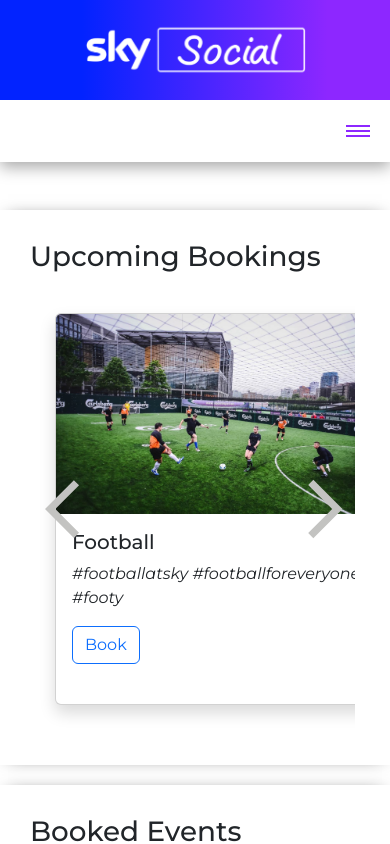
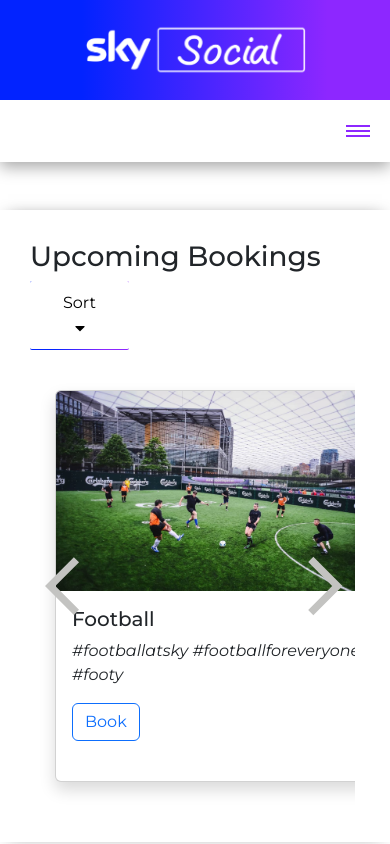
Before and after one commit to QA-Instructor/SkySocial, a React (Create React App) app in the folder frontend/: page /MyEvents in a window 390 px wide. Shown: the top 844 px of the page. Built offline with nearby package versions, Linux system fonts and the light colour scheme.

Commit message:
FIX: sort button polished

```diff
--- a/frontend/src/CSS/sortMenu.css
+++ b/frontend/src/CSS/sortMenu.css
@@ -2,6 +2,11 @@
     position: relative;
     z-index: 3;
     width: 30%;
+    background: linear-gradient(white, white) padding-box, linear-gradient(90deg, rgba(2, 35, 255, 1) 25%, rgba(141, 39, 255, 1) 75%)border-box;
+    border-bottom: 1px solid transparent;
+    text-align: center;
+    border-radius: 2px;
+    padding: 10px 0;
 }
 
 .sort-menu-dropdown-toggle {
@@ -15,15 +20,17 @@
     display: flex;
     flex-direction: column;
     position: absolute;
-    background-color: white;
+    background: linear-gradient(white, white) padding-box, linear-gradient(90deg, rgba(2, 35, 255, 1) 25%, rgba(141, 39, 255, 1) 75%)border-box;
+    border-bottom: 5px solid transparent;
     box-shadow: 0 8px 16px rgba(0, 0, 0, 0.1);
-    margin-top: 10px;
+    margin-top: 14px;
     padding: 0;
     list-style: none;
     border-radius: 4px;
     width: 100%;
     z-index: 3;
 }
+
 
 .sort-menu-dropdown-menu ul{
     list-style: none;
--- a/frontend/src/Components/CreateEventForm.jsx
+++ b/frontend/src/Components/CreateEventForm.jsx
@@ -92,11 +92,11 @@ const CreateEventForm = () => {
 
                   </div>
                   <FloatingLabel contentId="floatingInput" label="Tags (Social,Football,Allages) " className="mb-3 create-event-form-participant-field">
-                      <Form.Control type="text" placeholder="Tags (Social,Football,Allages) " name="eventTags" onChange={e => handleChange(e.target.name, e.target.value)} />
+                      <Form.Control type="text" placeholder="Tags (Social,Football,Allages) " name="tags" onChange={e => handleChange(e.target.name, e.target.value)} />
                       </FloatingLabel>
                   <br/>
             <FloatingLabel>
-                Email confirmations: <input type='checkbox' name='emailConfirmations' onChange={e => handleChange(e.target.name, e.target.value)}/>
+                Email confirmations: <input type='checkbox' name='emailConfirmation' onChange={e => handleChange(e.target.name, e.target.value)}/>
             </FloatingLabel>
             <Button variant="success" className='create-event-form-button' onClick={onSubmitForm}>Create Event</Button>{' '}
         </Form>
--- a/frontend/src/Components/MyEvents.jsx
+++ b/frontend/src/Components/MyEvents.jsx
@@ -4,6 +4,7 @@ import events from '../resources/skySocial.json'
 import EventsRail from './EventsRail'
 import EventTile from './EventTile'
 import '../resources/myEvents.css'
+import SortMenu from './SortMenu'
 export const MyEvents = () => {
 
     const [upcomingEventList, setUpcomingEventList] = useState([]);
@@ -23,6 +24,10 @@ export const MyEvents = () => {
     <div className='my-events-page'>
         <div className='my-events-container'>
             <h1>Upcoming Bookings</h1>
+            <div className='sort-container'>
+                <SortMenu />
+            </div>
+
             <EventsRail>
             {upcomingEventTiles}
             </EventsRail>
--- a/frontend/src/Components/ProfileForm.jsx
+++ b/frontend/src/Components/ProfileForm.jsx
@@ -40,7 +40,6 @@ const ProfileForm = ({user}) => {
 
         <div className='user-icon'><FaRegUserCircle /></div>
         <h1>Profile</h1>
-
             <div className='profile-form-input-container'>
               <input type='text' className="form-control profile-form-input-field" name="firstName" disabled={isDisabled} defaultValue={user.firstName} onChange={e => onFormChange(e.target.name, e.target.value)} />
               <input type='text' className="form-control profile-form-input-field" name="lastName" disabled={isDisabled} defaultValue={user.lastName} onChange={e => onFormChange(e.target.name, e.target.value)} />
@@ -50,8 +49,8 @@ const ProfileForm = ({user}) => {
               <input type='tel' className="form-control profile-form-input-field" name="phone" disabled={isDisabled} defaultValue={user.phone} onChange={e => onFormChange(e.target.name, e.target.value)} />
             </div>
             <div className='profile-control-button-container'>
-              <button id="deleteBtn" type="button" className='btn btn-danger profile-form-control-btn'>Delete Account</button>
-              <button id="logoutBtn" className='btn btn-warning rofile-form-control-btn'>Logout</button>
+              <button id="deleteBtn" type="button" className='btn btn-danger form-submit-button'>Delete Account</button>
+              <button id="logoutBtn" className='btn form-submit-button'>Logout</button>
             </div>
 
         </form>
--- a/frontend/src/Components/SortMenu.jsx
+++ b/frontend/src/Components/SortMenu.jsx
@@ -3,12 +3,12 @@ import "bootstrap/dist/css/bootstrap.min.css";
 import '../CSS/sortMenu.css';
 import { LiaSortAlphaDownSolid } from "react-icons/lia";
 import { LiaSortAlphaUpSolid } from "react-icons/lia";
-
+import { FaCaretDown,FaCaretUp } from "react-icons/fa";
 
 //Pass function into state. The function will take parameters for field and direction, then will make API request.
 const SortMenu = ({sortFn}) => {
 
-    const [menuVisibility, setMenuVisibility] = useState(false);
+    const [menuVisibility, setMenuVisibility] = useState(true);
     const [isAscending, setIsAscending] = useState(true);
 
     const toggleMenuVisibility = () => {
@@ -31,9 +31,12 @@ const SortMenu = ({sortFn}) => {
 
     return (
         <div className="sort-menu-dropdown">
-        <button className="sort-menu-dropdown-toggle" type="button" onClick={toggleMenuVisibility}>Sort {isAscending ? <LiaSortAlphaDownSolid onClick={toggleAscending}/> : <LiaSortAlphaUpSolid onClick={toggleAscending}/>}</button>
+        <button className="sort-menu-dropdown-toggle" type="button" onClick={toggleMenuVisibility}>
+            Sort {menuVisibility?<FaCaretDown />:<FaCaretUp />} </button>
         <div hidden={menuVisibility}>
+
             <ul className="sort-menu-dropdown-menu">
+            <li> {isAscending ? <LiaSortAlphaDownSolid onClick={toggleAscending}/> : <LiaSortAlphaUpSolid onClick={toggleAscending}/>}</li>
             <li><span className="sort-menu-dropdown-item" onClick={() => handleSort("alpha")}>Alphabetical</span>  </li>
             <li><span className="sort-menu-dropdown-item" onClick={() => handleSort("date")}>Date</span></li>
             <li><span className="sort-menu-dropdown-item" onClick={() => handleSort("capacity")}>Capacity</span></li>
--- a/frontend/src/resources/loginRegPage.css
+++ b/frontend/src/resources/loginRegPage.css
@@ -88,7 +88,6 @@ div {
         margin-top: 20vh;
     }
     .login-img{
-        background-position: center center;
         height:15vh;
         width: 100%;
         object-fit: cover;
```
